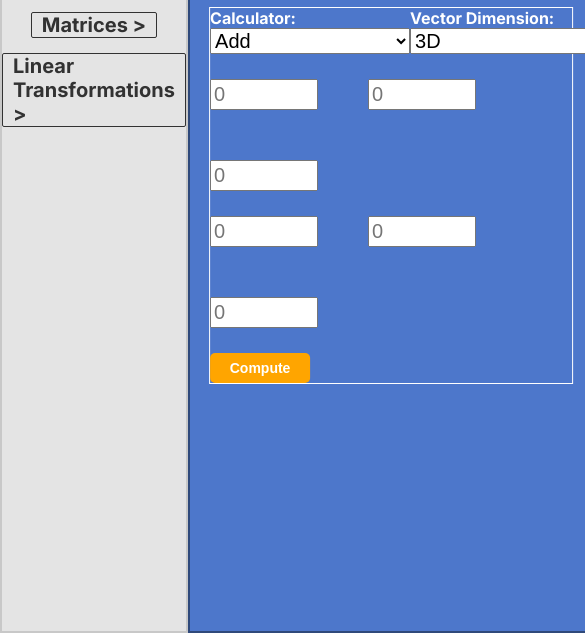
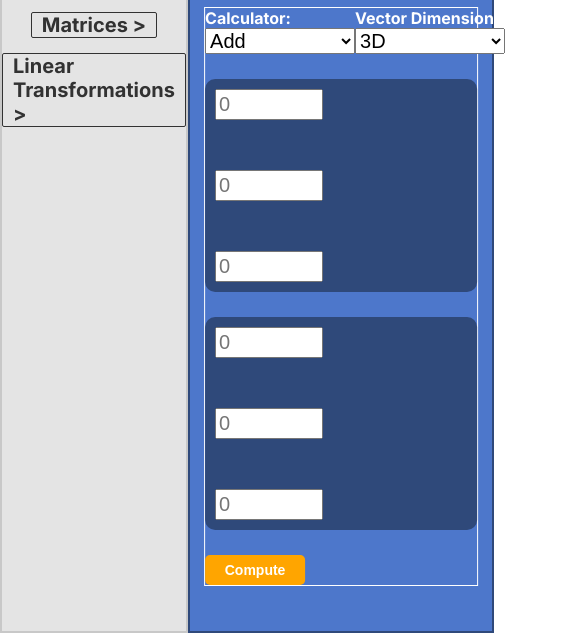
Before and after one commit to PreoAlex/Linear-Algebra-Calculator, a plain HTML site: page index.html in a window 390 px wide. Shown: the part 211-844 px from the top of the page, 585 px wide, since content can reach past the window. Drawn offline with Linux system fonts and the light colour scheme.

Commit message:
updated for better mobile view

```diff
--- a/index.css
+++ b/index.css
@@ -177,11 +177,19 @@ body {
     flex-wrap: wrap;
     gap: 50px;
 
+    width: fit-content;
+
+    padding: 10px;
+
+    border: none;
+    border-radius: 10px;
+    background-color: #2f497a;
+
 }
 
 select {
 
-    width: 200px;
+    width: 150px;
     font-size: 20px;
 
 }
```
